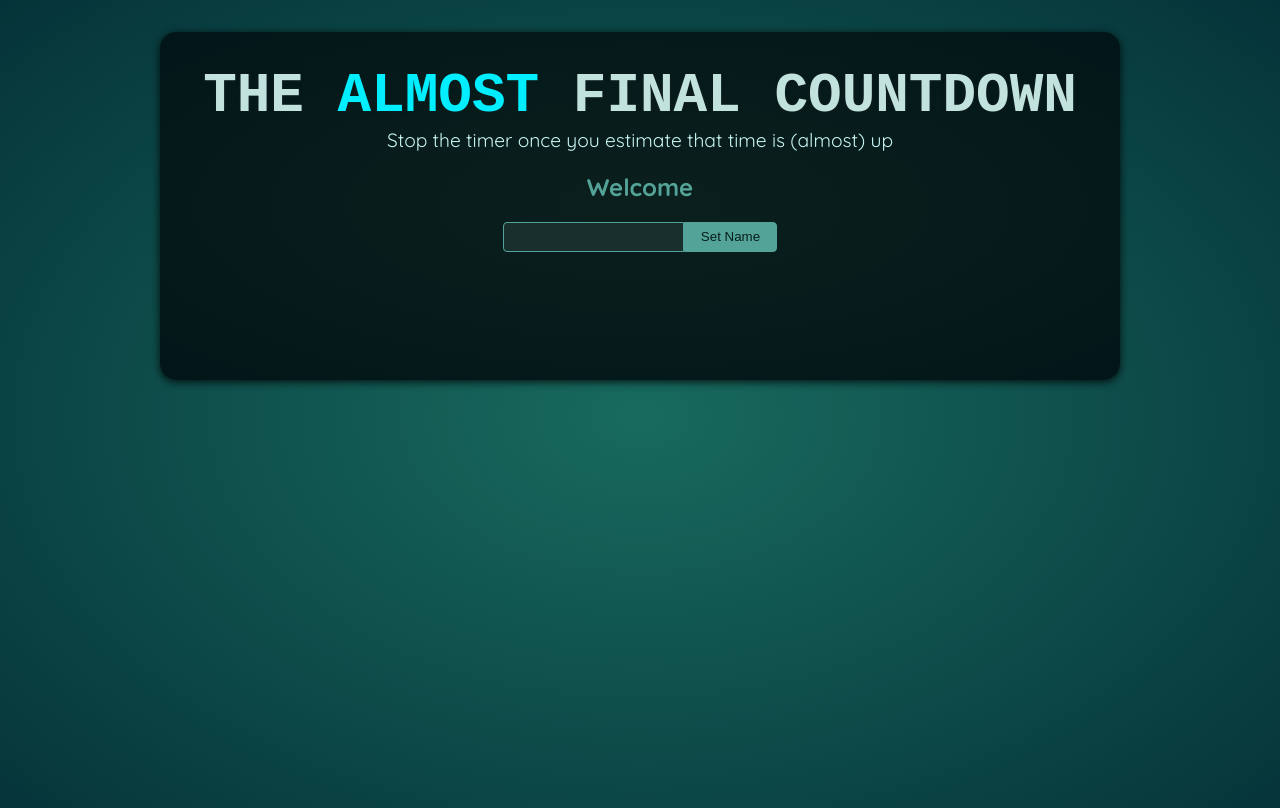
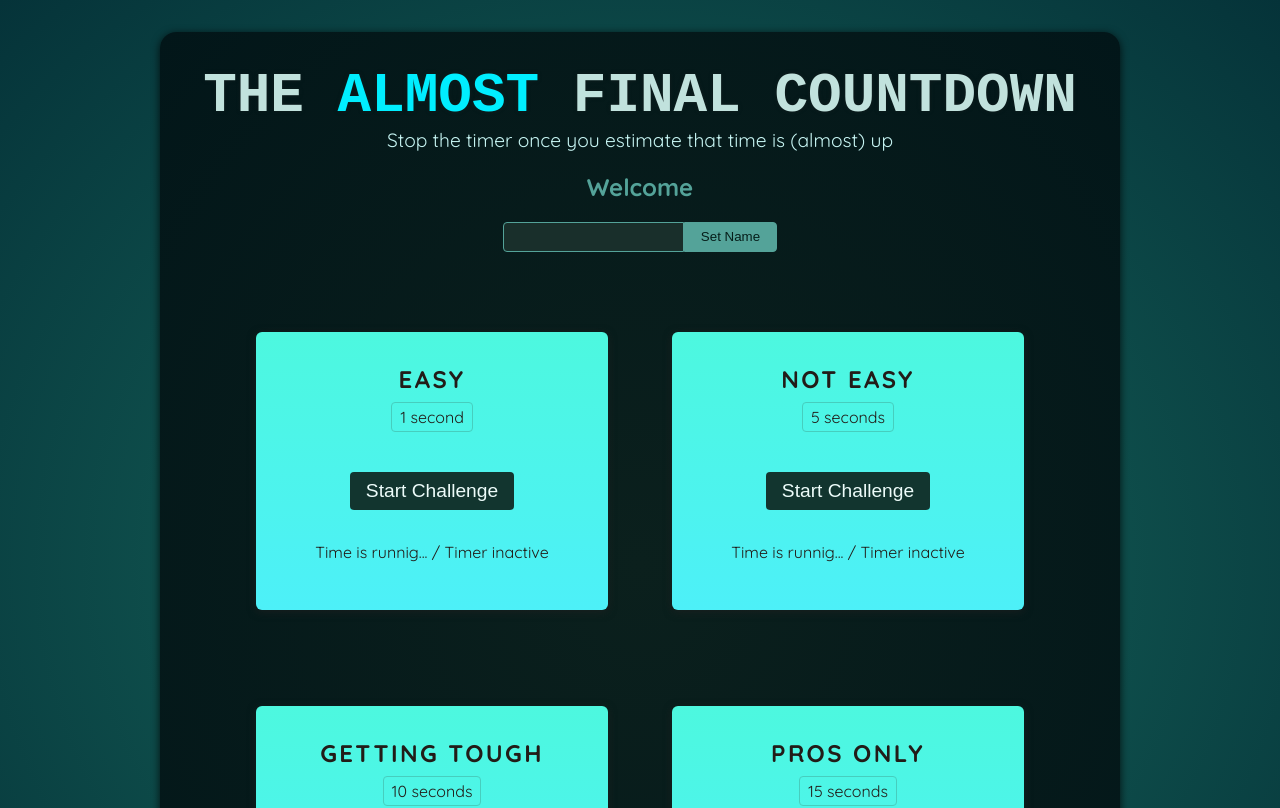
Before and after one commit to mandarliev/countdown, a React (Vite) app: page / in a window 1280 px wide. Shown: the top 808 px of the page. Built offline with nearby package versions, Linux system fonts and the light colour scheme; a web font is replaced by a local one.

Commit message:
Add TimerChallenge component and integrate it into App; update Player component layout

```diff
--- a/src/App.jsx
+++ b/src/App.jsx
@@ -1,10 +1,16 @@
-import Player from './components/Player.jsx';
+import Player from "./components/Player.jsx";
+import TimerChallenge from "./components/TimerChallenge.jsx";
 
 function App() {
   return (
     <>
       <Player />
-      <div id="challenges"></div>
+      <div id="challenges">
+        <TimerChallenge title="Easy" targetTime={1} />
+        <TimerChallenge title="Not easy" targetTime={5} />
+        <TimerChallenge title="Getting tough" targetTime={10} />
+        <TimerChallenge title="Pros only" targetTime={15} />
+      </div>
     </>
   );
 }
--- a/src/components/Player.jsx
+++ b/src/components/Player.jsx
@@ -11,6 +11,7 @@
     <section id="player">
       <h2>Welcome {enteredPlayerName ?? "unknown entity"}</h2>
       <p>
+        <div></div>
         <input ref={playerNameRef} type="text" />
         <button onClick={handleClick}>Set Name</button>
       </p>
--- /dev/null
+++ b/src/components/TimerChallenge.jsx
@@ -0,0 +1,16 @@
+const TimerChallenge = ({ title, targetTime }) => {
+  return (
+    <section className="challenge">
+      <h2>{title}</h2>
+      <p className="challenge-time">
+        {targetTime} second{targetTime > 1 ? "s" : ``}
+      </p>
+      <p>
+        <button>Start Challenge</button>
+      </p>
+      <p className="">Time is runnig... / Timer inactive</p>
+    </section>
+  );
+};
+
+export default TimerChallenge;
```
